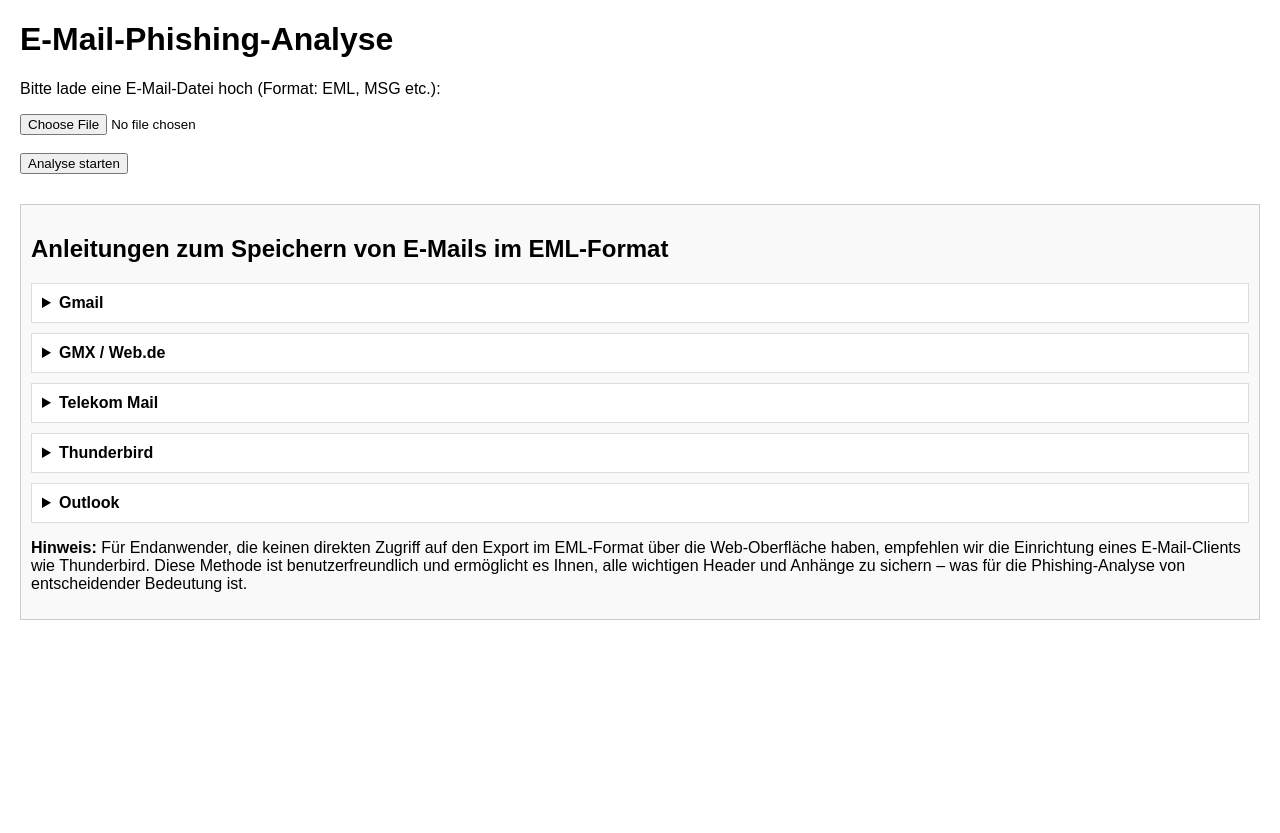
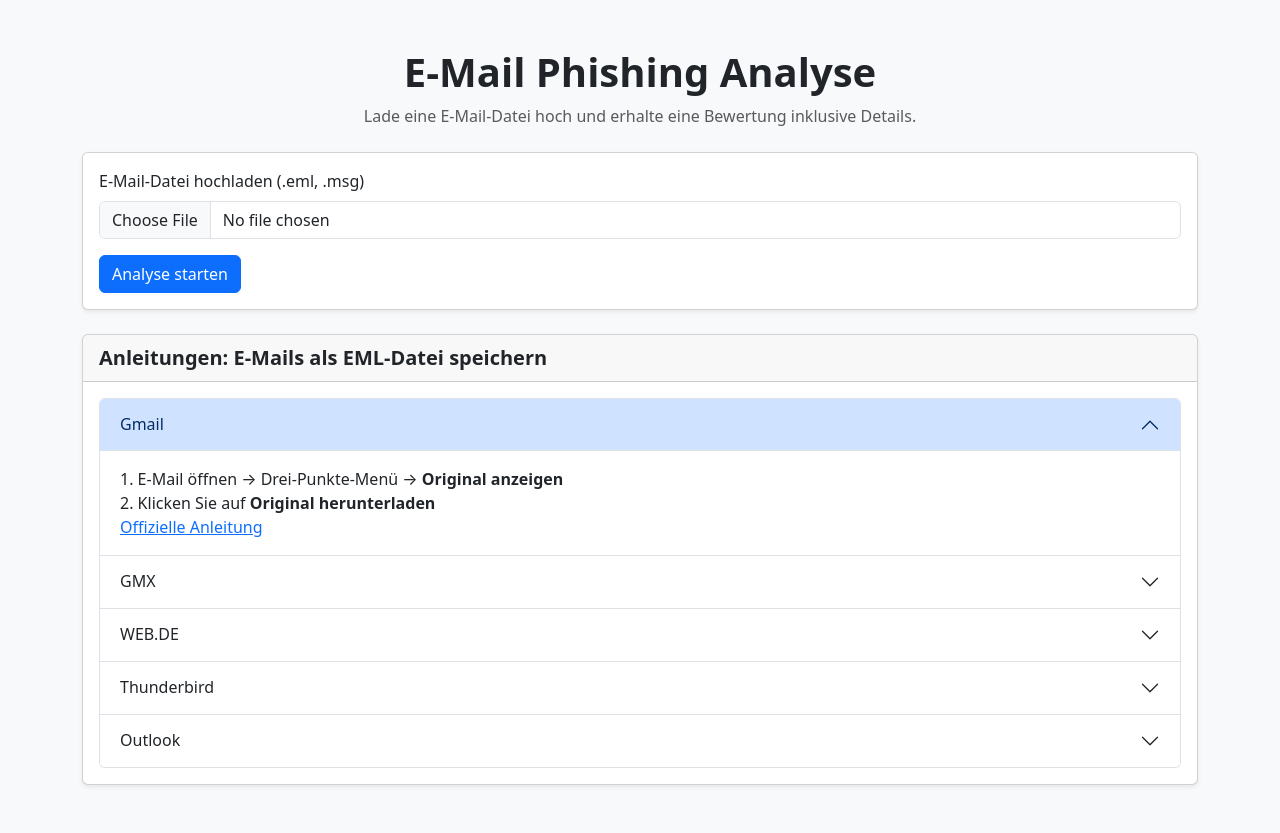
Before and after one commit to haruzept/phishi, a Flask app: page / in a window 1280 px wide. Before the commit the page ends 620 px from the top, so only its background shows below. Run offline with Flask 3, Linux system fonts and the light colour scheme.

Commit message:
fix design

```diff
--- a/templates/index.html
+++ b/templates/index.html
@@ -2,116 +2,121 @@
 <html lang="de">
 <head>
   <meta charset="UTF-8">
-    <title>E-Mail-Phishing-Analyse</title>
+  <meta name="viewport" content="width=device-width, initial-scale=1.0">
+  <title>Phishing Analyse Tool</title>
+  <link href="https://cdn.jsdelivr.net/npm/bootstrap@5.3.2/dist/css/bootstrap.min.css" rel="stylesheet">
   <style>
     body {
-            font-family: sans-serif;
-            margin: 20px;
+      background-color: #f8f9fa;
     }
-        .instructions {
-            margin-top: 30px;
-            padding: 10px;
-            border: 1px solid #ccc;
-            background: #f9f9f9;
+    .card-header {
+      font-size: 1.25rem;
+      font-weight: 600;
     }
-        details {
-            margin-bottom: 10px;
-            padding: 10px;
-            border: 1px solid #ddd;
-            background: #fff;
+    .ampel-light {
+      width: 60px; height: 60px; border-radius: 50%; background-color: #ddd;
+      margin: 0 10px;
     }
-        summary {
-            font-weight: bold;
-            cursor: pointer;
-        }
-        a {
-            color: #007bff;
-            text-decoration: none;
-        }
-        a:hover {
-            text-decoration: underline;
+    .green.active { background-color: #28a745; box-shadow: 0 0 15px #28a745; }
+    .yellow.active { background-color: #ffc107; box-shadow: 0 0 15px #ffc107; }
+    .red.active { background-color: #dc3545; box-shadow: 0 0 15px #dc3545; }
+    .data-box {
+      font-family: monospace; background: #eee; padding: 2px 6px;
+      border-radius: 4px; display: inline-block;
     }
   </style>
 </head>
 <body>
-    <h1>E-Mail-Phishing-Analyse</h1>
+  <div class="container py-5">
+    <div class="mb-4 text-center">
+      <h1 class="fw-bold">E-Mail Phishing Analyse</h1>
+      <p class="text-muted">Lade eine E-Mail-Datei hoch und erhalte eine Bewertung inklusive Details.</p>
+    </div>
 
+    <div class="card shadow-sm mb-4">
+      <div class="card-body">
         <form action="/" method="post" enctype="multipart/form-data">
-        <p>Bitte lade eine E-Mail-Datei hoch (Format: EML, MSG etc.):</p>
-        <input type="file" name="email_file" accept=".eml,.msg" required>
-        <br><br>
-        <input type="submit" value="Analyse starten">
+          <div class="mb-3">
+            <label for="email_file" class="form-label">E-Mail-Datei hochladen (.eml, .msg)</label>
+            <input class="form-control" type="file" name="email_file" id="email_file" accept=".eml,.msg" required>
+          </div>
+          <button type="submit" class="btn btn-primary">Analyse starten</button>
         </form>
+      </div>
+    </div>
 
-    <div class="instructions">
-        <h2>Anleitungen zum Speichern von E-Mails im EML-Format</h2>
-
-        <details>
-            <summary>Gmail</summary>
-            <p>
-                <strong>Schritte:</strong>
-                <ol>
-                    <li>Öffnen Sie die gewünschte E-Mail in Gmail.</li>
-                    <li>Klicken Sie oben rechts auf die drei Punkte und wählen Sie <em>Original anzeigen</em>.</li>
-                    <li>Auf der Seite mit dem vollständigen E-Mail-Quelltext klicken Sie auf <em>Download Original</em>.</li>
-                    <li>Speichern Sie die Datei (manchmal als .txt angeboten) und benennen Sie sie um – ändern Sie die Endung in <code>.eml</code>.</li>
-                </ol>
-            </p>
-            <p>Quelle: <a href="https://support.google.com/mail/answer/9261412?hl=de" target="_blank">Gmail Hilfe – EML Export</a></p>
-        </details>
-
-        <details>
-            <summary>GMX / Web.de</summary>
-            <p>
-                Viele Nutzer berichten, dass in GMX bzw. Web.de (sowohl über den Browser als auch in den mobilen Apps) direkt keine Exportoption im EML-Format verfügbar ist.
-                Daher empfiehlt es sich, einen E-Mail-Client wie <strong>Thunderbird</strong> zu verwenden.
-                Richten Sie Ihr GMX/Web.de-Konto per IMAP in Thunderbird ein – dann können Sie die E-Mails problemlos über die Funktion <em>"Speichern unter…"</em> oder über das Add-on <a href="https://addons.thunderbird.net/de/thunderbird/addon/importexporttools-ng/" target="_blank">ImportExportTools NG</a> als <code>.eml</code>-Dateien exportieren.
-            </p>
-            <p>Quelle: <a href="https://hilfe.gmx.net/email/empfangen-und-lesen/email-drucken-speichern.html" target="_blank">GMX Hilfe – E-Mails drucken &amp; speichern</a></p>
-        </details>
-
-        <details>
-            <summary>Telekom Mail</summary>
-            <p>
-                Auch bei Telekom Mail ist der direkte Export ins EML-Format über die Web-Oberfläche oft nicht verfügbar.
-                Nutzen Sie hier ebenfalls einen E-Mail-Client wie Thunderbird, um Ihr Konto per IMAP einzurichten und die E-Mails als EML-Dateien zu speichern.
-            </p>
-            <p>Quelle: Die entsprechenden Hinweise finden Sie in den Hilfeseiten von Telekom Mail, z. B.: <a href="https://hilfe.telekom.de" target="_blank">Telekom Hilfe</a> (bitte nach „E-Mail speichern“ oder „Export“ suchen).</p>
-        </details>
-
-        <details>
-            <summary>Thunderbird</summary>
-            <p>
-                Thunderbird unterstützt den direkten Export von E-Mails im <strong>EML-Format</strong>.
-                Öffnen Sie die gewünschte E-Mail oder markieren Sie mehrere Mails, und wählen Sie dann im Menü <em>Datei &gt; Speichern unter…</em> aus.
-                Alternativ können Sie das Add-on <a href="https://addons.thunderbird.net/de/thunderbird/addon/importexporttools-ng/" target="_blank">ImportExportTools NG</a> nutzen, um ganze Ordner effizient zu exportieren.
-            </p>
-            <p>Quelle: <a href="https://support.mozilla.org/de/kb/maildir-format-thunderbird" target="_blank">Thunderbird Hilfe</a></p>
-        </details>
-
-        <details>
-            <summary>Outlook</summary>
-            <p>
-                Outlook unterstützt nativ das MSG-Format, nicht aber EML.
-                Für einen EML-Export können Sie jedoch in einigen Fällen im Outlook Web Access (OWA) über <em>Original anzeigen</em> den E-Mail-Quelltext herunterladen und manuell als EML speichern.
-                Alternativ helfen Drittanbieter-Tools oder Add-Ins, die MSG in EML konvertieren.
-            </p>
-            <p>Quelle: <a href="https://www.codetwo.com/kb/export-email-to-file/" target="_blank">CodeTwo – Export E-Mail in MSG oder EML</a></p>
-        </details>
-
-        <p>
-            <strong>Hinweis:</strong> Für Endanwender, die keinen direkten Zugriff auf den Export im EML-Format über die Web-Oberfläche haben, empfehlen wir die Einrichtung eines E-Mail-Clients wie Thunderbird. Diese Methode ist benutzerfreundlich und ermöglicht es Ihnen, alle wichtigen Header und Anhänge zu sichern – was für die Phishing-Analyse von entscheidender Bedeutung ist.
-        </p>
+    <div class="card shadow-sm instructions">
+      <div class="card-header">Anleitungen: E-Mails als EML-Datei speichern</div>
+      <div class="card-body">
+        <div class="accordion" id="guideAccordion">
+          <div class="accordion-item">
+            <h2 class="accordion-header" id="headingGmail">
+              <button class="accordion-button" type="button" data-bs-toggle="collapse" data-bs-target="#collapseGmail">Gmail</button>
+            </h2>
+            <div id="collapseGmail" class="accordion-collapse collapse show" data-bs-parent="#guideAccordion">
+              <div class="accordion-body">
+                1. E-Mail öffnen → Drei-Punkte-Menü → <strong>Original anzeigen</strong><br>
+                2. Klicken Sie auf <strong>Original herunterladen</strong><br>
+                <a href="https://support.google.com/mail/answer/9261412?hl=de" target="_blank">Offizielle Anleitung</a>
+              </div>
+            </div>
+          </div>
+          <div class="accordion-item">
+            <h2 class="accordion-header" id="headingGMX">
+              <button class="accordion-button collapsed" type="button" data-bs-toggle="collapse" data-bs-target="#collapseGMX">GMX</button>
+            </h2>
+            <div id="collapseGMX" class="accordion-collapse collapse" data-bs-parent="#guideAccordion">
+              <div class="accordion-body">
+                1. E-Mail öffnen → Drei-Punkte-Menü → <strong>Speichern als EML-Datei</strong><br>
+                <a href="https://hilfe.gmx.net/email/empfangen-und-lesen/email-drucken-speichern.html" target="_blank">Offizielle Anleitung</a>
+              </div>
+            </div>
+          </div>
+          <div class="accordion-item">
+            <h2 class="accordion-header" id="headingWEBDE">
+              <button class="accordion-button collapsed" type="button" data-bs-toggle="collapse" data-bs-target="#collapseWEBDE">WEB.DE</button>
+            </h2>
+            <div id="collapseWEBDE" class="accordion-collapse collapse" data-bs-parent="#guideAccordion">
+              <div class="accordion-body">
+                1. E-Mail öffnen → Drei-Punkte-Menü → <strong>Speichern als EML-Datei</strong><br>
+                <a href="https://hilfe.web.de/email/empfangen-und-lesen/email-drucken-speichern.html" target="_blank">Offizielle Anleitung</a>
+              </div>
+            </div>
+          </div>
+          <div class="accordion-item">
+            <h2 class="accordion-header" id="headingThunderbird">
+              <button class="accordion-button collapsed" type="button" data-bs-toggle="collapse" data-bs-target="#collapseThunderbird">Thunderbird</button>
+            </h2>
+            <div id="collapseThunderbird" class="accordion-collapse collapse" data-bs-parent="#guideAccordion">
+              <div class="accordion-body">
+                Rechtsklick auf E-Mail → <strong>Speichern unter...</strong><br>
+                <a href="https://addons.thunderbird.net/de/thunderbird/addon/importexporttools-ng/" target="_blank">Add-on für Massenexport</a>
+              </div>
+            </div>
+          </div>
+          <div class="accordion-item">
+            <h2 class="accordion-header" id="headingOutlook">
+              <button class="accordion-button collapsed" type="button" data-bs-toggle="collapse" data-bs-target="#collapseOutlook">Outlook</button>
+            </h2>
+            <div id="collapseOutlook" class="accordion-collapse collapse" data-bs-parent="#guideAccordion">
+              <div class="accordion-body">
+                E-Mail per Drag & Drop auf den Desktop ziehen oder per Drittanbietertools konvertieren<br>
+                <a href="https://support.microsoft.com/de-de/office/speichern-einer-e-mail-nachricht-als-datei-0f12459c-41f0-4d58-81c0-36a52eaa492a" target="_blank">Microsoft Anleitung</a>
+              </div>
+            </div>
+          </div>
+        </div>
+      </div>
     </div>
 
     {% with messages = get_flashed_messages() %}
     {% if messages %}
-            <ul>
-            {% for message in messages %}
-                <li>{{ message }}</li>
-            {% endfor %}
-            </ul>
+    <div class="alert alert-info mt-3">
+      {% for message in messages %}<div>{{ message }}</div>{% endfor %}
+    </div>
     {% endif %}
     {% endwith %}
+  </div>
+  <script src="https://cdn.jsdelivr.net/npm/bootstrap@5.3.2/dist/js/bootstrap.bundle.min.js"></script>
 </body>
 </html>
```
Also changed, not shown: templates/result.html (+86 -84 lines). Lines whose indentation alone changed are shown as unchanged.
